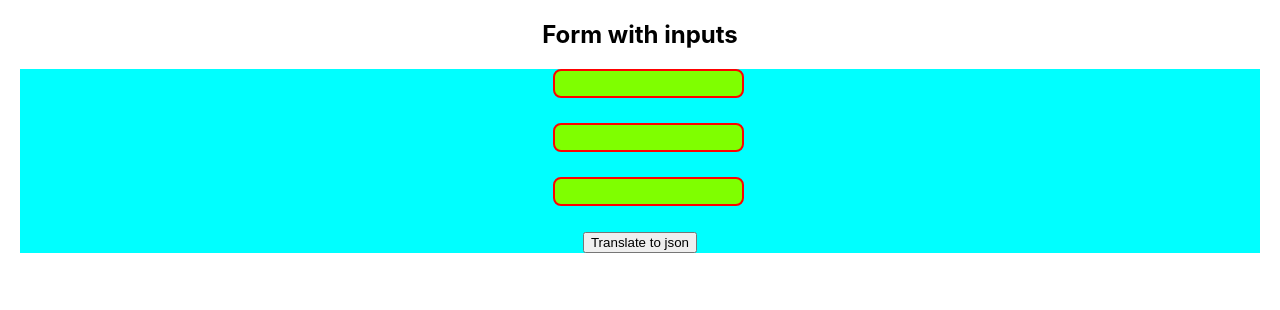
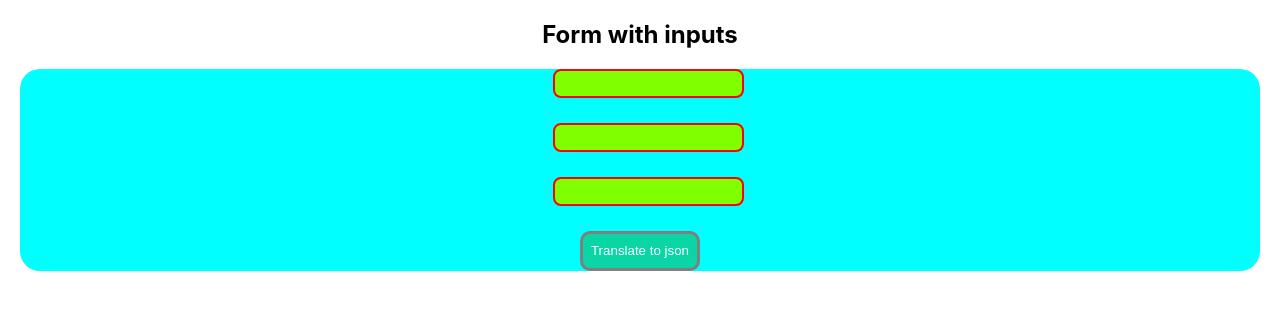
Before and after one commit to Saoa35/task1Les5, a React (Create React App) app: page / in a window 1280 px wide. Shown: the top 310 px of the page. Built offline with nearby package versions, Linux system fonts and the light colour scheme.

Commit message:
+ classNames

```diff
--- a/src/Components/Form/Form.js
+++ b/src/Components/Form/Form.js
@@ -67,7 +67,7 @@ class Form extends React.Component {
                    <input className={styles.input} type='text' name='input1' value={this.state.input1} onChange={this.handleChange}/> <br/>
                    <input className={styles.input} type='text' name='input2' value={this.state.input2} onChange={this.handleChange}/> <br/>
                    <input className={styles.input} type='text' name='input3' value={this.state.input3} onChange={this.handleChange}/> <br/>
-                   <input type='submit' value='Translate to json'/>
+                   <input className={styles.button} type='submit' value='Translate to json'/>
                </form>
                {/* <p name='paragraph' value={this.state.paragraph}>
 
--- a/src/Components/Form/Form.module.css
+++ b/src/Components/Form/Form.module.css
@@ -1,5 +1,6 @@
 .wrapper {
     background-color:aqua;
+    border-radius:20px;
     margin: 20px;
 }
 
@@ -12,3 +13,12 @@
     border: 2px solid red;
     border-radius: 8px;
 }
+
+.button {
+    width: 120px;
+    height: 40px;
+    background: rgb(9, 213, 165);
+    border-radius:10px;
+    border:3px solid grey;
+    color: white;
+}
```
